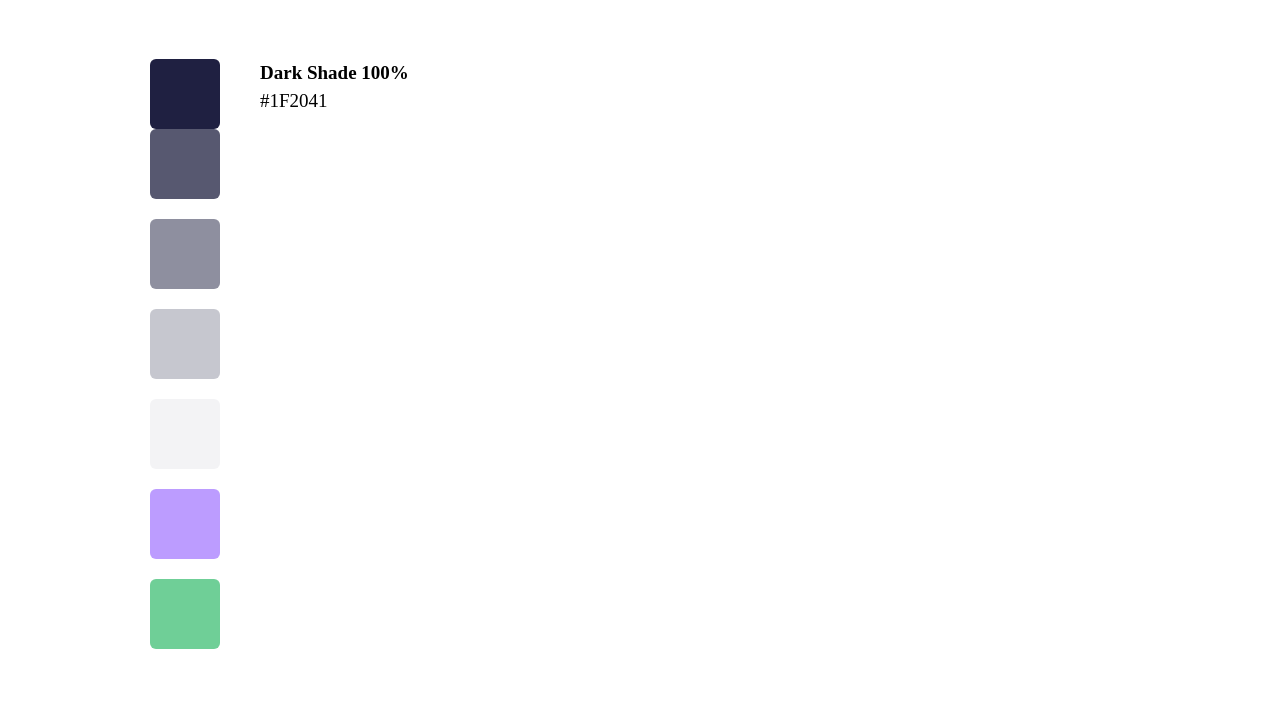
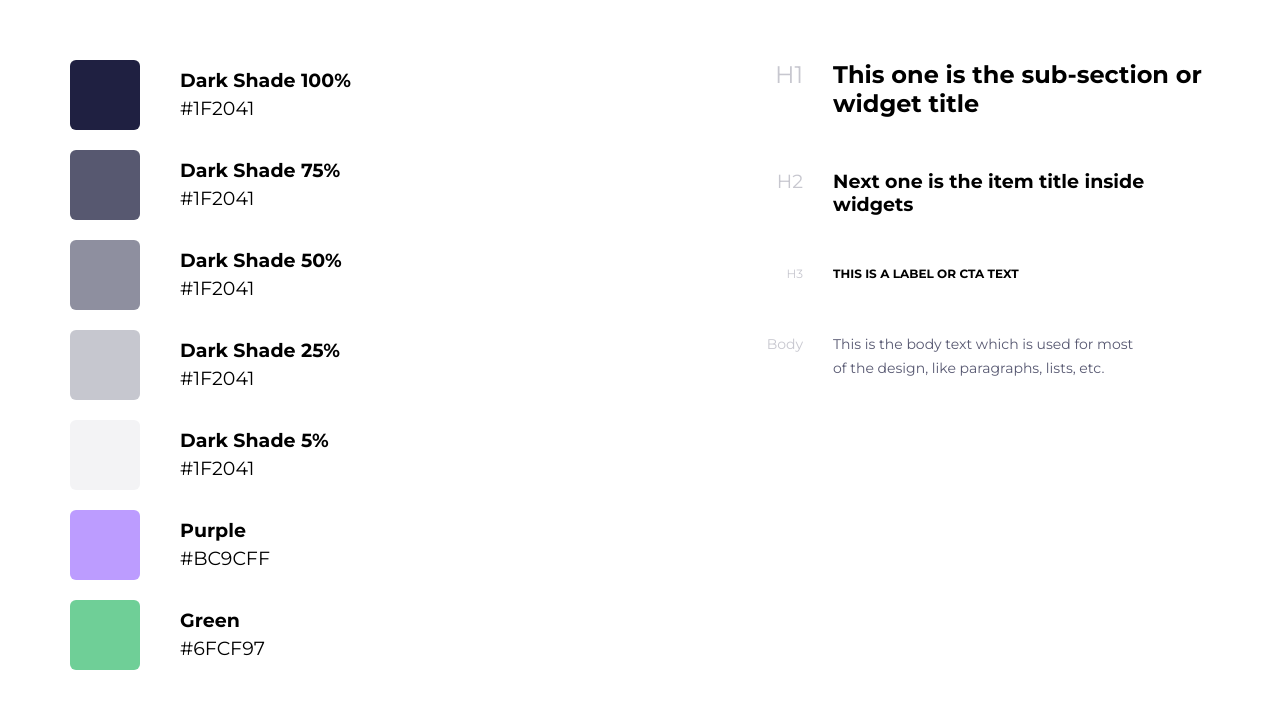
Before and after one commit to Inzhir2022/quatrain, a website built with webpack: page ui/index.html in a window 1280 px wide. Shown: the part 85-794 px from the top of the page. Built offline with nearby package versions, Linux system fonts and the light colour scheme.

Commit message:
page colors and types is ready

```diff
--- a/ui/_variables.scss
+++ /dev/null
@@ -1,7 +0,0 @@
-$darkShade_100: rgba(31, 32, 65, 1);
-$darkShade_75: rgba(31, 32, 65, .75);
-$darkShade_50: rgba(31, 32, 65, .5);
-$darkShade_25: rgba(31, 32, 65, .25);
-$darkShade_5: rgba(31, 32, 65, .05);
-$purple: rgb(188, 156, 255);
-$green: rgb(111, 207, 151);
--- a/ui/index.html
+++ b/ui/index.html
@@ -5,6 +5,9 @@
   <meta charset="UTF-8">
   <meta http-equiv="X-UA-Compatible" content="IE=edge">
   <meta name="viewport" content="width=device-width, initial-scale=1.0">
+  <link rel="preconnect" href="https://fonts.googleapis.com">
+  <link rel="preconnect" href="https://fonts.gstatic.com" crossorigin>
+  <link href="https://fonts.googleapis.com/css2?family=Montserrat:wght@400;700&display=swap" rel="stylesheet">
   <link rel="stylesheet" href="style.css">
   <title>UI</title>
 </head>
@@ -12,7 +15,7 @@
 <body>
   <div class="colorsAndTypes">
     <div class="container">
-      <div class="logo">
+      <div class="colorsAndTypes__logo logo">
         <svg class="logo__icon" width="48" height="48" viewBox="0 0 48 48" xmlns="http://www.w3.org/2000/svg">
           <path d="M23.9989 32.4712C23.2224 32.4712 22.5871 31.8359 22.5871 31.0594C22.5871 25.6241 18.14 21.177 12.7047 21.177C11.9283 21.177 11.293 20.5418 11.293 19.7653C11.293 18.9888 11.9283 18.3535 12.7047 18.3535C19.7283 18.3535 25.4106 24.0359 25.4106 31.0594C25.4106 31.8359 24.7753 32.4712 23.9989 32.4712Z" />
           <path d="M36.7068 19.7653C36.7068 20.5418 36.0715 21.177 35.295 21.177C31.9421 21.177 28.9421 22.8712 27.1774 25.4476C26.7892 24.4594 26.3303 23.5418 25.7656 22.6947C28.095 20.0123 31.5186 18.3535 35.295 18.3535C36.0715 18.3535 36.7068 18.9888 36.7068 19.7653Z" />
@@ -29,41 +32,62 @@
 
         <div class="colors__wrapper">
           <div class="colors__item colors__item_darkShade_75"></div>
-          <div class="colors__title"></div>
-          <div class="colors__subtitle"></div>
+          <div class="colors__title">Dark Shade 75%
+            <span class="colors__subtitle">#1F2041</span>
+          </div>
         </div>
         <div class="colors__wrapper">
           <div class="colors__item colors__item_darkShade_50"></div>
-          <div class="colors__title"></div>
-          <div class="colors__subtitle"></div>
+          <div class="colors__title">Dark Shade 50%
+            <span class="colors__subtitle">#1F2041</span>
+          </div>
         </div>
         <div class="colors__wrapper">
           <div class="colors__item colors__item_darkShade_25"></div>
-          <div class="colors__title"></div>
-          <div class="colors__subtitle"></div>
+          <div class="colors__title">Dark Shade 25%
+            <span class="colors__subtitle">#1F2041</span>
+          </div>
         </div>
         <div class="colors__wrapper">
           <div class="colors__item colors__item_darkShade_5"></div>
-          <div class="colors__title"></div>
-          <div class="colors__subtitle"></div>
+          <div class="colors__title">Dark Shade 5%
+            <span class="colors__subtitle">#1F2041</span>
+          </div>
         </div>
         <div class="colors__wrapper">
           <div class="colors__item colors__item_purple"></div>
-          <div class="colors__title"></div>
-          <div class="colors__subtitle"></div>
+          <div class="colors__title">Purple <br>
+            <span class="colors__subtitle">#BC9CFF</span>
+          </div>
         </div>
         <div class="colors__wrapper">
           <div class="colors__item colors__item_green"></div>
-          <div class="colors__title"></div>
-          <div class="colors__subtitle"></div>
+          <div class="colors__title">Green <br>
+            <span class="colors__subtitle">#6FCF97</span>
+          </div>
         </div>
-
+      </div>
+      <div class="types">
+        <div class="types__wrapper">
+          <div class="types__text types__text_h1 types__text_darkShade_25">h1</div>
+          <h1 class="types__item title title_h1">This one is the sub-section or widget title</h1>
+        </div>
+        <div class="types__wrapper">
+          <div class="types__text types__text_h2 types__text_darkShade_25">h2</div>
+          <h2 class="types__item title title_h2">Next one is the item title inside widgets</h2>
+        </div>
+        <div class="types__wrapper">
+          <div class="types__text types__text_h3 types__text_darkShade_25">h3</div>
+          <h3 class="types__item title title_h3">This is a label or CTA text</h3>
+        </div>
+        <div class="types__wrapper">
+          <div class="types__text types__text_right types__text_darkShade_25">Body</div>
+          <div class="types__text types__text_darkShade_75">This is the body text which is used for most <br>
+            of the design, like paragraphs, lists, etc.</div>
+        </div>
       </div>
     </div>
   </div>
-
-
-
 </body>
 
 </html>
```
Also changed, not shown: ui/style.css.
